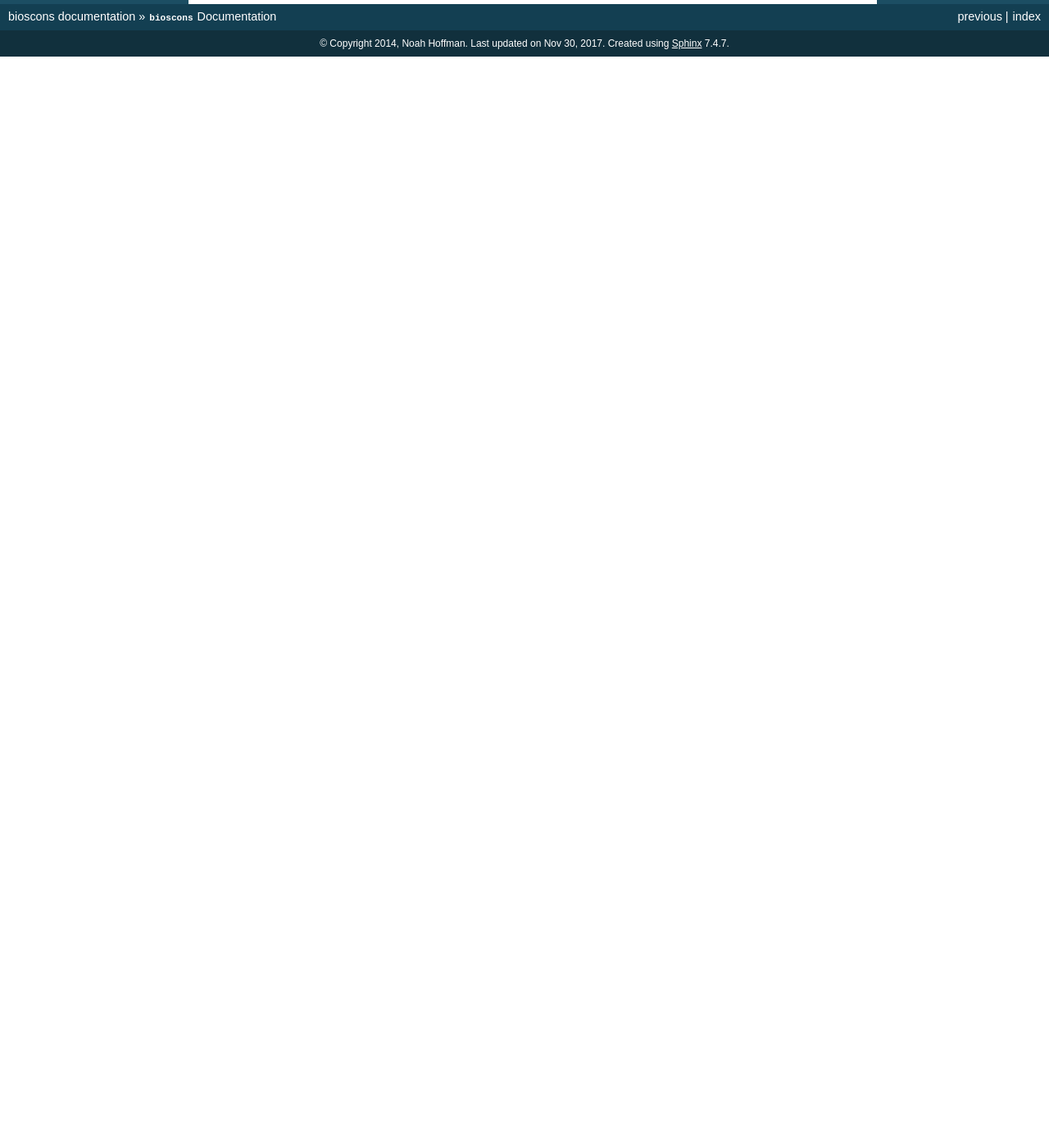
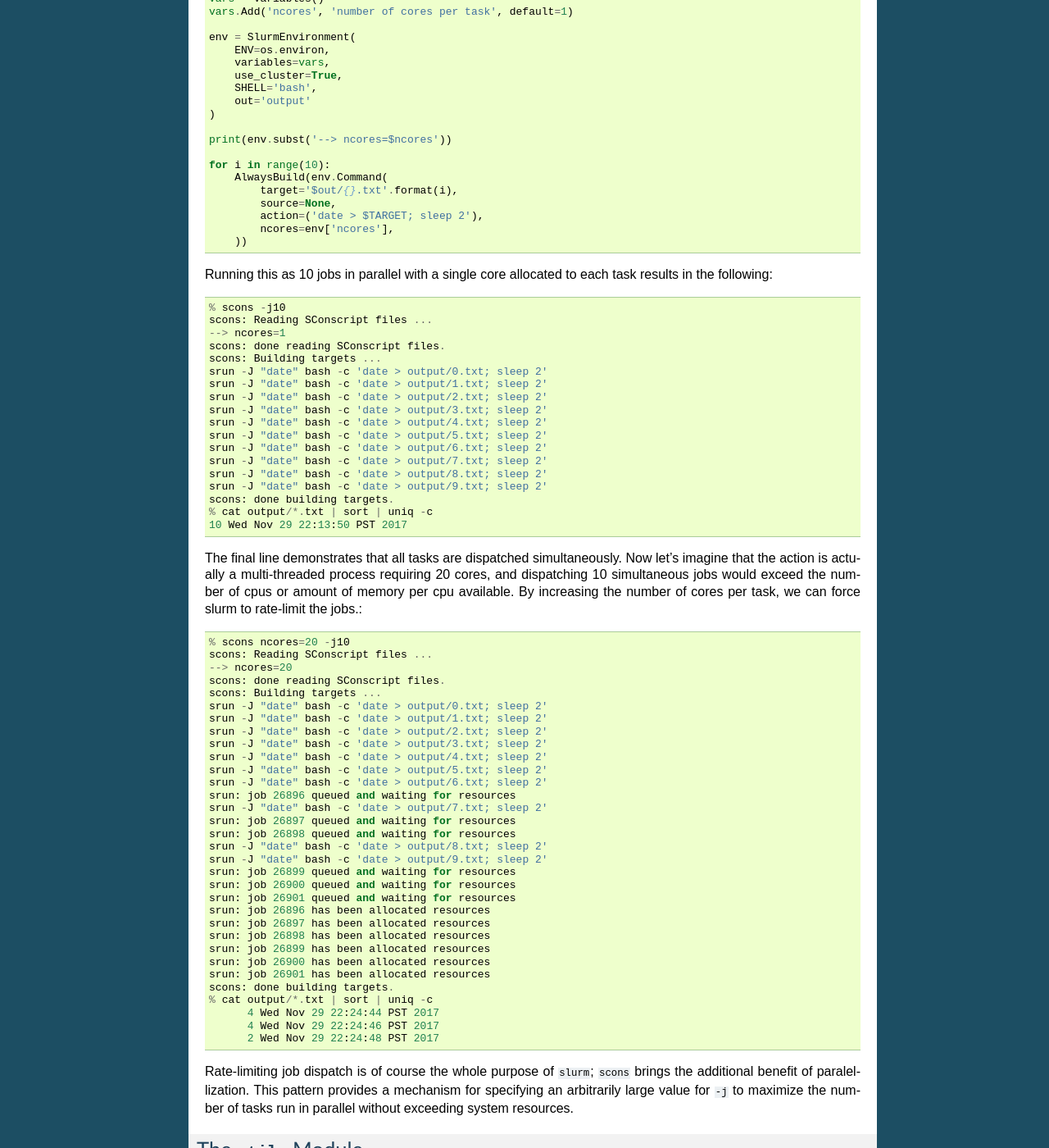
Before and after one commit to nhoffman/bioscons, a Sphinx documentation site: the page built from docs/bioscons.rst, in a window 1280 px wide and 1400 px high, scrolled down 871 px. Shown: the whole window at 82% size. Built offline with Sphinx 7.4.7, drawn with Linux system fonts in a browser that asks for light colours; before the commit the page ends 940 px from its top, so only the background shows below that; some of the changed text lies outside the part shown.

Commit message:
update docs to describe use of SRun(ncores)

```diff
--- a/docs/bioscons.rst
+++ b/docs/bioscons.rst
@@ -9,7 +9,7 @@
 .. toctree::
 
 The :mod:`fast` Module
---------------------------
+----------------------
 
 .. automodule:: bioscons.fast
     :members:
@@ -25,15 +25,115 @@
     :show-inheritance:
 
 The :mod:`slurm` Module
---------------------------
+-----------------------
 
 .. automodule:: bioscons.slurm
     :members:
     :undoc-members:
     :show-inheritance:
 
+Notes on parallelization
+~~~~~~~~~~~~~~~~~~~~~~~~
+
+The combination of ``scons`` and ``slurm`` provides a powerful
+mechanism for rate-limiting parallel tasks to maximize resource
+utilization while preventing oversubscription. Here's an
+example. Consider the following ``SConstruct``::
+
+  import os
+  from bioscons.slurm import SlurmEnvironment
+
+  vars = Variables()
+  vars.Add('ncores', 'number of cores per task', default=1)
+
+  env = SlurmEnvironment(
+      ENV=os.environ,
+      variables=vars,
+      use_cluster=True,
+      SHELL='bash',
+      out='output'
+  )
+
+  print(env.subst('--> ncores=$ncores'))
+
+  for i in range(10):
+      AlwaysBuild(env.Command(
+	  target='$out/{}.txt'.format(i),
+	  source=None,
+	  action=('date > $TARGET; sleep 2'),
+	  ncores=env['ncores'],
+      ))
+
+Running this as 10 jobs in parallel with a single core allocated to
+each task results in the following::
+
+  % scons -j10
+  scons: Reading SConscript files ...
+  --> ncores=1
+  scons: done reading SConscript files.
+  scons: Building targets ...
+  srun -J "date" bash -c 'date > output/0.txt; sleep 2'
+  srun -J "date" bash -c 'date > output/1.txt; sleep 2'
+  srun -J "date" bash -c 'date > output/2.txt; sleep 2'
+  srun -J "date" bash -c 'date > output/3.txt; sleep 2'
+  srun -J "date" bash -c 'date > output/4.txt; sleep 2'
+  srun -J "date" bash -c 'date > output/5.txt; sleep 2'
+  srun -J "date" bash -c 'date > output/6.txt; sleep 2'
+  srun -J "date" bash -c 'date > output/7.txt; sleep 2'
+  srun -J "date" bash -c 'date > output/8.txt; sleep 2'
+  srun -J "date" bash -c 'date > output/9.txt; sleep 2'
+  scons: done building targets.
+  % cat output/*.txt | sort | uniq -c
+  10 Wed Nov 29 22:13:50 PST 2017
+
+The final line demonstrates that all tasks are dispatched
+simultaneously. Now let's imagine that the action is actually a
+multi-threaded process requiring 20 cores, and dispatching 10
+simultaneous jobs would exceed the number of cpus or amount of memory
+per cpu available. By increasing the number of cores per task, we can
+force slurm to rate-limit the jobs.::
+
+  % scons ncores=20 -j10
+  scons: Reading SConscript files ...
+  --> ncores=20
+  scons: done reading SConscript files.
+  scons: Building targets ...
+  srun -J "date" bash -c 'date > output/0.txt; sleep 2'
+  srun -J "date" bash -c 'date > output/1.txt; sleep 2'
+  srun -J "date" bash -c 'date > output/2.txt; sleep 2'
+  srun -J "date" bash -c 'date > output/3.txt; sleep 2'
+  srun -J "date" bash -c 'date > output/4.txt; sleep 2'
+  srun -J "date" bash -c 'date > output/5.txt; sleep 2'
+  srun -J "date" bash -c 'date > output/6.txt; sleep 2'
+  srun: job 26896 queued and waiting for resources
+  srun -J "date" bash -c 'date > output/7.txt; sleep 2'
+  srun: job 26897 queued and waiting for resources
+  srun: job 26898 queued and waiting for resources
+  srun -J "date" bash -c 'date > output/8.txt; sleep 2'
+  srun -J "date" bash -c 'date > output/9.txt; sleep 2'
+  srun: job 26899 queued and waiting for resources
+  srun: job 26900 queued and waiting for resources
+  srun: job 26901 queued and waiting for resources
+  srun: job 26896 has been allocated resources
+  srun: job 26897 has been allocated resources
+  srun: job 26898 has been allocated resources
+  srun: job 26899 has been allocated resources
+  srun: job 26900 has been allocated resources
+  srun: job 26901 has been allocated resources
+  scons: done building targets.
+  % cat output/*.txt | sort | uniq -c
+	4 Wed Nov 29 22:24:44 PST 2017
+	4 Wed Nov 29 22:24:46 PST 2017
+	2 Wed Nov 29 22:24:48 PST 2017
+
+Rate-limiting job dispatch is of course the whole purpose of
+``slurm``; ``scons`` brings the additional benefit of
+paralellization. This pattern provides a mechanism for specifying an
+arbitrarily large value for ``-j`` to maximize the number of tasks run
+in parallel without exceeding system resources.
+
 The :mod:`utils` Module
---------------------------
+-----------------------
 
 .. automodule:: bioscons.utils
     :members:
```
Also changed, not shown: 1 other file.
